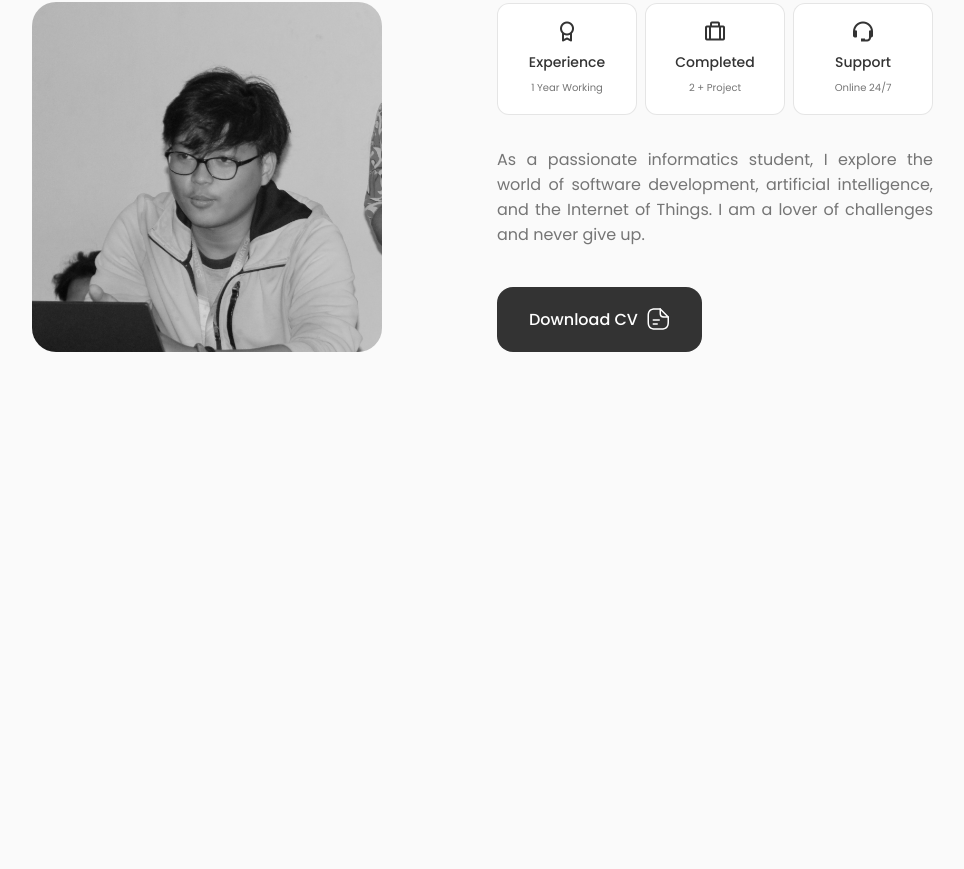
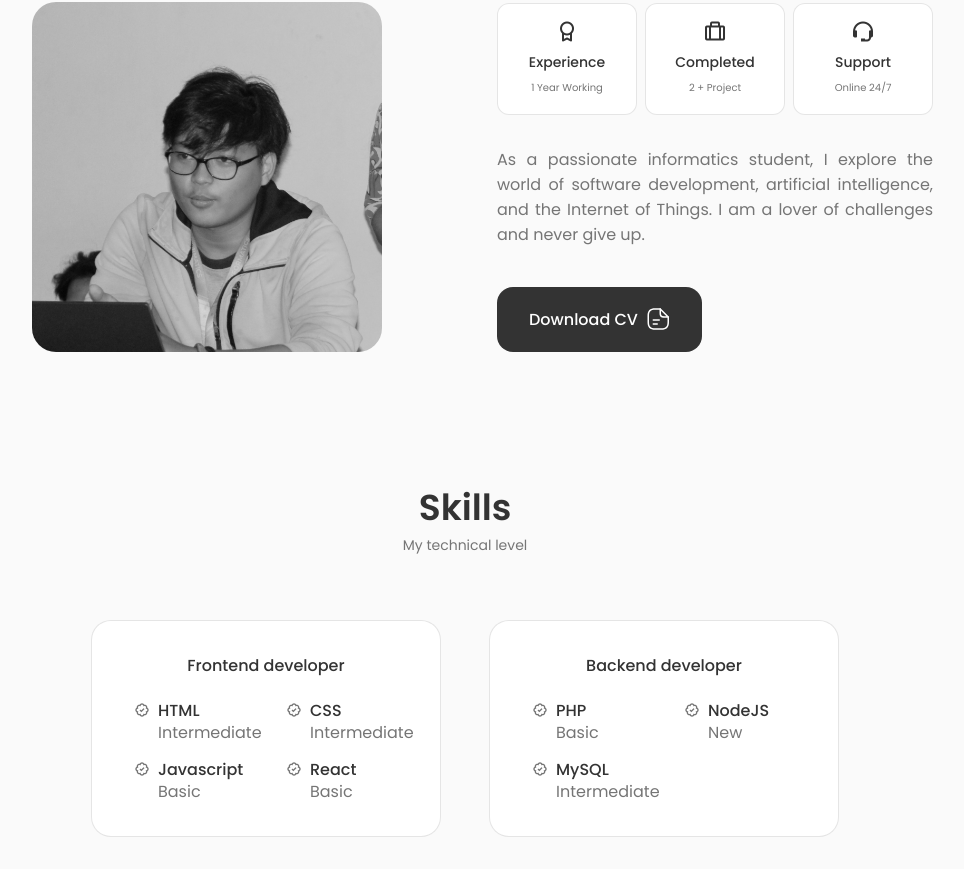
Before and after one commit to jnzega/jnzega, a React (Create React App) app: page / in a window 1280 px wide. Shown: the part 901-1770 px from the top of the page, without its empty margins (175-1139 px from the left). Before the commit the page ends 1285 px from the top, so only its background shows below. Built offline with nearby package versions, Linux system fonts and the light colour scheme.

Commit message:
Creating skill pages. Frontend & Backend skills has been included

```diff
--- a/src/App.js
+++ b/src/App.js
@@ -3,6 +3,7 @@
 import Home from './components/home/Home';
 import './App.css';
 import About from './components/about/About';
+import Skills from './components/skills/Skills';
 
 function App() {
   return (
@@ -12,6 +13,7 @@
       <main className='main'>
         <Home />
         <About />
+        <Skills />
       </main>
     </>
   );
--- /dev/null
+++ b/src/components/skills/Backend.jsx
@@ -0,0 +1,42 @@
+import React from 'react'
+
+const Backend = () => {
+  return (
+    <div className="skills__content">
+        <h3 className="skills__title">Backend developer</h3>
+
+        <div className="skills__box">
+            <div className="skills__group">
+                <div className="skills__data">
+                    <i className="bx bx-badge-check"></i>
+
+                    <div>
+                        <h3 className="skills__name">PHP</h3>
+                        <span className="skills__level">Basic</span>
+                    </div>
+                </div>
+
+                <div className="skills__data">
+                    <i className="bx bx-badge-check"></i>
+
+                    <div>
+                        <h3 className="skills__name">NodeJS</h3>
+                        <span className="skills__level">New</span>
+                    </div>
+                </div>
+
+                <div className="skills__data">
+                    <i className="bx bx-badge-check"></i>
+
+                    <div>
+                        <h3 className="skills__name">MySQL</h3>
+                        <span className="skills__level">Intermediate</span>
+                    </div>
+                </div>
+            </div>
+        </div>
+    </div>
+  )
+}
+
+export default Backend
--- /dev/null
+++ b/src/components/skills/Frontend.jsx
@@ -0,0 +1,42 @@
+
+const Frontend = () => {
+    return (
+        <div className="skills__content">
+            <h3 className="skills__title">Frontend developer</h3>
+            <div className="skills__box">
+                <div className="skills__group">
+                    <div className="skills__data">
+                        <i className="bx bx-badge-check"></i>
+                        <div>
+                            <h3 className="skills__name">HTML</h3>
+                            <span className="skills__level">Intermediate</span>
+                        </div>
+                    </div>
+                    <div className="skills__data">
+                        <i className="bx bx-badge-check"></i>
+                        <div>
+                            <h3 className="skills__name">CSS</h3>
+                            <span className="skills__level">Intermediate</span>
+                        </div>
+                    </div>
+                    <div className="skills__data">
+                        <i className="bx bx-badge-check"></i>
+                        <div>
+                            <h3 className="skills__name">Javascript</h3>
+                            <span className="skills__level">Basic</span>
+                        </div>
+                    </div>
+                    <div className="skills__data">
+                        <i className="bx bx-badge-check"></i>
+                        <div>
+                            <h3 className="skills__name">React</h3>
+                            <span className="skills__level">Basic</span>
+                        </div>
+                    </div>
+                </div>
+            </div>
+        </div>
+    );
+}
+
+export default Frontend;
--- /dev/null
+++ b/src/components/skills/Skills.jsx
@@ -0,0 +1,20 @@
+import "./skills.css";
+import Frontend from "./Frontend";
+import Backend from "./Backend";
+
+const Skills = () => {
+    return (
+        <section className="skills section" id="skills">
+            <h2 className="section__title">Skills</h2>
+            <span className="section__subtitle">My technical level</span>
+
+            <div className="skills__container container grid">
+                <Frontend />
+
+                <Backend />
+            </div>
+        </section>
+    );
+}
+
+export default Skills;
--- /dev/null
+++ b/src/components/skills/skills.css
@@ -0,0 +1,79 @@
+.skills__container {
+    grid-template-columns: repeat(2, 350px);
+    column-gap: 3rem;
+    justify-content: center;
+}
+
+.skills__content {
+    background-color: var(--container-color);
+    border: 1px solid rgba(0, 0, 0, 0.1);
+    padding: 2rem 4rem;
+    border-radius: 1.25rem;
+}
+
+.skills__title {
+    font-size: var(--normal-font-size);
+    font-weight: var(--font-medium);
+    text-align: center;
+    margin-bottom: var(--mb-1-5);
+}
+
+.skills__group {
+    display: grid;
+    align-items: flex-start;
+    row-gap: 1rem;
+    column-gap: 2.5rem;
+    grid-template-columns: auto auto;
+    justify-content: center;
+}
+
+.skills__data {
+
+    display: flex;
+    width: 7rem;
+    column-gap: 0.5rem;
+}
+
+.skills.bx-badge-check {
+    font-size: 1rem;
+    color: var(--title-color);
+}
+
+.skills__name {
+    font-size: var(--normal-font-size);
+    font-weight: var(--font-medium);
+    line-height: 18px;
+}
+
+.skill__level {
+    font-size: var(--tiny-font-size);
+}
+
+/* For medium devices */
+@media screen and (max-width: 992px) {
+    .skills__container {
+        grid-template-columns: max-content;
+        row-gap: 2rem;
+    }
+}
+
+@media screen and (max-width: 576px) {
+    .skill__container {
+        grid-template-columns: 1fr;
+    }
+
+    .skills__content {
+        padding: 1.5rem;
+    }
+}
+
+/* For small devices */
+@media screen and (max-width: 350px) {
+    .skill__box {
+        columns-gap: 1.25rem;
+    }
+
+    .skills__name {
+        font-size: var(--small-font-size);
+    }
+}
```
